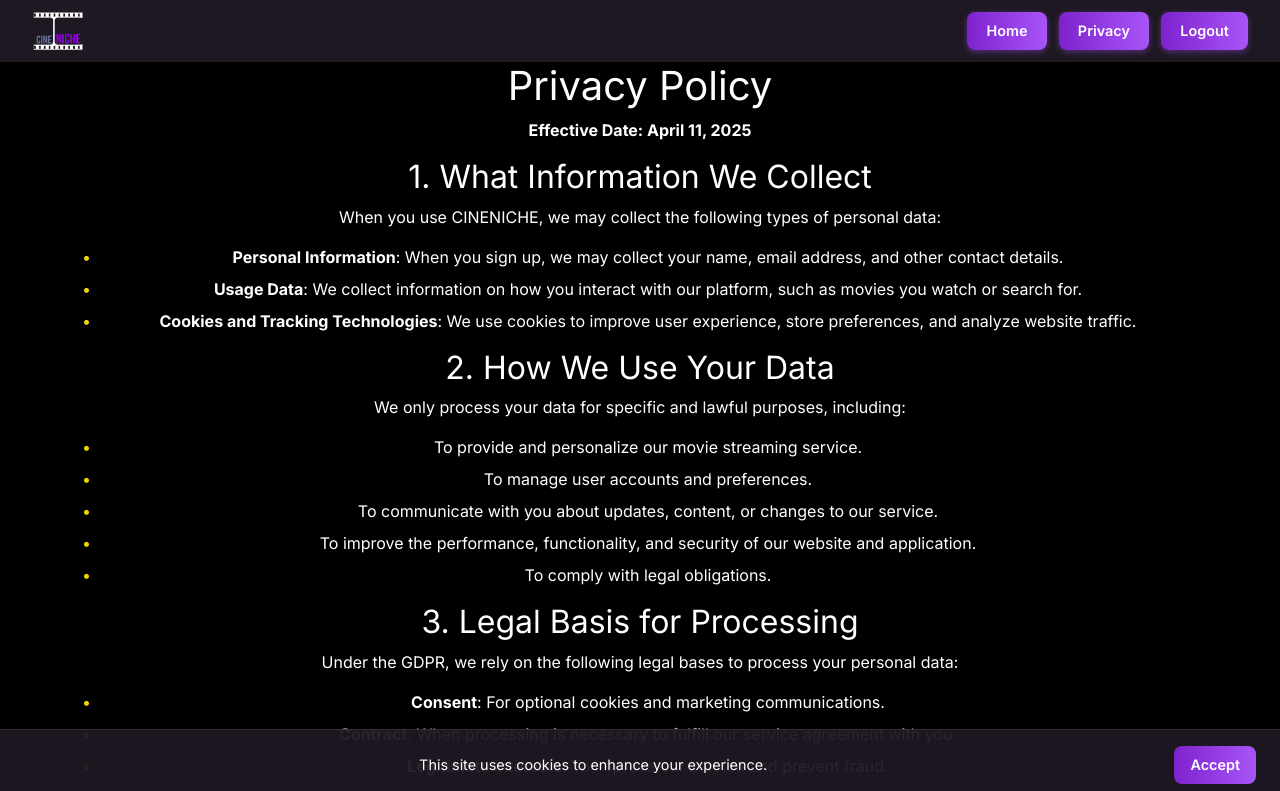
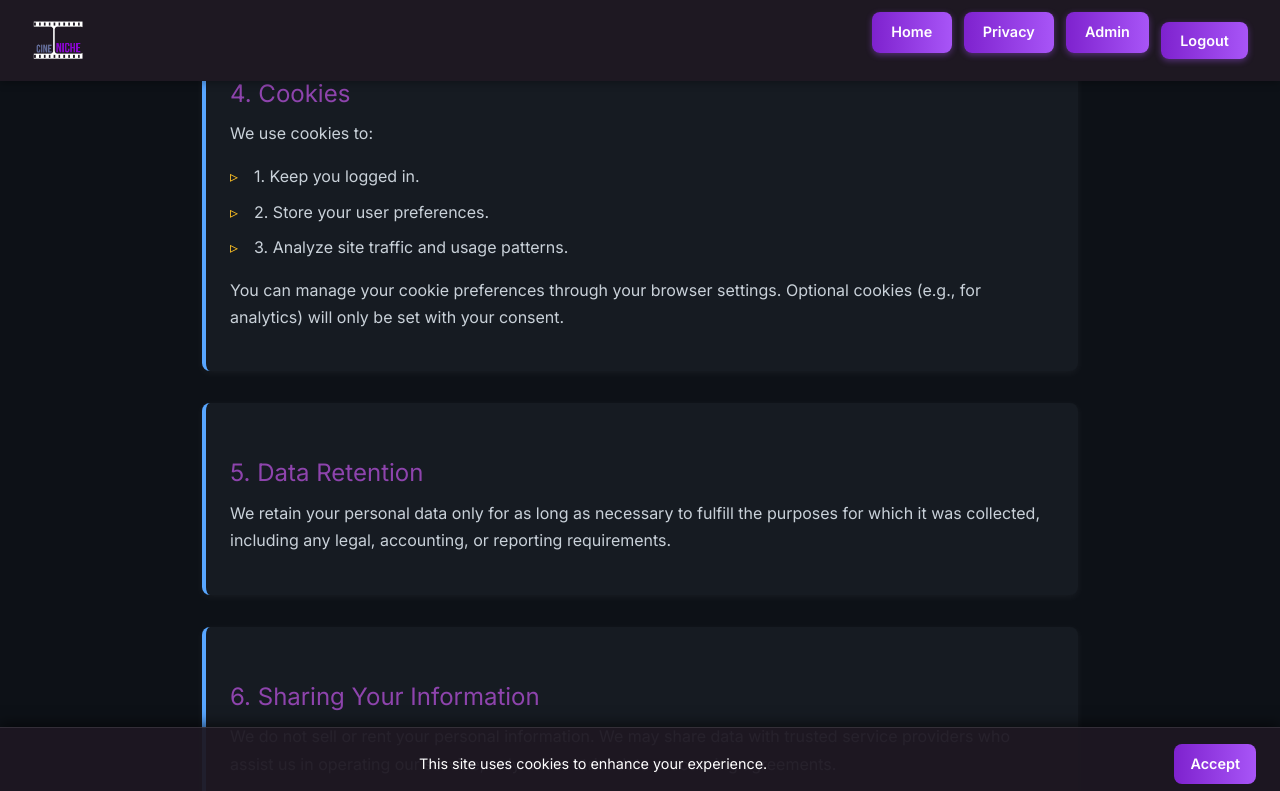
Before and after one commit to Blinde16/Intex2, a React (Vite) app in the folder frontend/: page /PrivacyPage in a window 1280 px wide. Shown: the top 791 px of the page. Built offline with nearby package versions, Linux system fonts and the light colour scheme.

Commit message:
css stuff

```diff
--- a/frontend/src/components/Header.tsx
+++ b/frontend/src/components/Header.tsx
@@ -15,9 +15,12 @@ function Header() {
           <Link to="/PrivacyPage">
             <button className="logout-button">Privacy</button>
           </Link>
-          <Logout>
-            <Link to="/">
-              <button className="logout-button"> Logout</button>
+          <Link to="/AdminPage">
+            <button className="logout-button">Admin</button>
+          </Link>
+        <Logout>
+          <Link to="/">
+            <button className="logout-button"> Logout</button>
             </Link>
           </Logout>
         </div>
--- /dev/null
+++ b/frontend/src/components/StickyFooter.tsx
@@ -0,0 +1,12 @@
+import { Link } from "react-router-dom";
+import './css/StickyFooter.css';
+
+const StickyFooter = () => {
+  return (
+    <div className="sticky-footer">
+      <p>&copy; 2025 CineNiche.All rights reserved.</p>
+    </div>
+  );
+};
+
+export default StickyFooter;
--- /dev/null
+++ b/frontend/src/components/css/StickyFooter.css
@@ -0,0 +1,14 @@
+.sticky-footer {
+  position: fixed;
+  bottom: 0;
+  left: 0;
+  width: 100%;
+  background-color: #0d1117;
+  color: #c9d1d9;
+  text-align: center;
+  padding: 0.75rem 1rem;
+  font-size: 0.85rem;
+  border-top: 1px solid #2d2d2d;
+  z-index: 999; /* make sure it stays above all content */
+  box-shadow: 0 -2px 6px rgba(0, 0, 0, 0.3);
+}
--- a/frontend/src/components/pagination.tsx
+++ b/frontend/src/components/pagination.tsx
@@ -15,40 +15,79 @@ const Pagination = ({
 }: PaginationProps) => {
   const safePageCount = Math.max(1, totalPages || 1);
 
+  const getPagesToShow = () => {
+    const pages: (number | string)[] = [];
+    const start = Math.max(2, currentPage - 2);
+    const end = Math.min(safePageCount - 1, currentPage + 2);
+
+    pages.push(1);
+    if (start > 2) pages.push("...");
+
+    for (let i = start; i <= end; i++) {
+      pages.push(i);
+    }
+
+    if (end < safePageCount - 1) pages.push("...");
+    if (safePageCount > 1) pages.push(safePageCount);
+
+    return pages;
+  };
+
   return (
     <div className="flex items-center justify-center mt-4 gap-2 flex-wrap">
+      {/* Previous (jump 5 pages back) */}
       <button
         disabled={currentPage === 1}
-        onClick={() => onPageChange(currentPage - 1)}
+        onClick={() => onPageChange(Math.max(1, currentPage - 5))}
+        className="px-2 py-1 border rounded"
       >
         Previous
       </button>
 
-      {Array.from({ length: safePageCount }).map((_, index) => (
-        <button
-          onClick={() => onPageChange(index + 1)}
-          disabled={currentPage === index + 1}
-        >
-          {index + 1}
-        </button>
-      ))}
+      {/* Page number buttons */}
+      {getPagesToShow().map((page, index) =>
+        page === "..." ? (
+          <span key={index} className="px-2 text-gray-500">
+            ...
+          </span>
+        ) : (
+          <button
+            key={page}
+            onClick={() => onPageChange(Number(page))}
+            disabled={currentPage === page}
+            className={`px-3 py-1 border rounded ${
+              currentPage === page
+                ? "bg-blue-500 text-white"
+                : "bg-white text-black"
+            }`}
+          >
+            {page}
+          </button>
+        )
+      )}
 
+      {/* Next (jump 5 pages forward) */}
       <button
         disabled={currentPage === safePageCount}
-        onClick={() => onPageChange(currentPage + 1)}
+        onClick={() =>
+          onPageChange(Math.min(safePageCount, currentPage + 5))
+        }
+        className="px-2 py-1 border rounded"
       >
         Next
       </button>
 
-      <label className="ml-4">
+      {/* Page size dropdown */}
+      <label className="ml-4 text-sm">
         Items per page:{" "}
         <select
           value={pageSize}
           onChange={(e) => {
             const newSize = Number(e.target.value);
             onPageSizeChange(newSize);
-            onPageChange(1); // reset to page 1 when page size changes
+            onPageChange(1); // Reset to page 1 when page size changes
           }}
+          className="ml-2 border rounded px-1 py-0.5"
         >
           <option value="100">100</option>
           <option value="250">250</option>
--- a/frontend/src/pages/AdminPage.tsx
+++ b/frontend/src/pages/AdminPage.tsx
@@ -6,6 +6,8 @@ import NewMovieForm from "../components/NewMovieForm";
 import EditMovieForm from "../components/EditMovieForm";
 import AuthorizeView from "../components/AuthorizeView";
 import Header from "../components/Header";
+import "./css/AdminPage.css";
+
 
 const AdminPage = () => {
   const [movies, setMovies] = useState<Movie[]>([]);
--- a/frontend/src/pages/MoviePage.tsx
+++ b/frontend/src/pages/MoviePage.tsx
@@ -6,6 +6,8 @@ import SearchBar from '../components/SearchBar';
 import { useState } from "react";
 import './css/MoviePage.css';
 import Adventure from '../components/HomeRecommender';
+import StickyFooter from '../components/StickyFooter';
+
 
 function MoviePage() {
   const [selectedContainers, setSelectedContainers] = useState<string[]>([]);
@@ -22,9 +24,10 @@ function MoviePage() {
 
   return (
     <AuthorizeView>
+      <div className="movie-page-wrapper">
         <Header />
         <Adventure />
-      <div className="movie-page">
+        <div className="movie-page-content">
           <div className="page-layout">
             <div className="filter-sidebar">
               <ContainerFilter
@@ -46,6 +49,8 @@ function MoviePage() {
             </div>
           </div>
         </div>
+        <StickyFooter /> {/* ✅ Always visible at the bottom of the screen */}
+      </div>
     </AuthorizeView>
   );
 }
--- a/frontend/src/pages/PrivacyPage.tsx
+++ b/frontend/src/pages/PrivacyPage.tsx
@@ -130,8 +130,11 @@ const PrivacyPolicy = () => {
             <li>Lodge a complaint with a data protection authority.</li>
           </ul>
           <p>
-            To exercise any of these rights, please contact us at{" "}
-            <strong>[insert contact email]</strong>.
+            To exercise any of these rights, please contact us at
+            Email:{" "}
+            <a href="mailto:Cineniche@rights.com" className="email-link">
+              Cineniche@rights.com
+            </a>
           </p>
         </section>
 
@@ -163,7 +166,10 @@ const PrivacyPolicy = () => {
             <strong>CINENICHE Data Protection Officer</strong>
           </p>
           <p>
-            Email: <strong>Cineniche@support.com</strong>
+            Email:{" "}
+            <a href="mailto:Cineniche@support.com" className="email-link">
+              Cineniche@support.com
+            </a>
           </p>
         </section>
       </div>
--- /dev/null
+++ b/frontend/src/pages/css/AdminPage.css
@@ -0,0 +1,96 @@
+.container {
+    max-width: 1200px;
+    margin: 0 auto;
+  }
+
+  h1 {
+    font-size: 2.2rem;
+    font-weight: 600;
+  }
+
+  button.btn {
+    transition: background-color 0.3s ease, transform 0.2s ease;
+  }
+
+  button.btn:hover {
+    transform: translateY(-2px);
+  }
+
+  .table th,
+  .table td {
+    vertical-align: middle;
+    text-align: center;
+  }
+
+  .table th {
+    background-color: #f8f9fa;
+  }
+
+  .alert {
+    font-size: 1rem;
+    margin-top: 1rem;
+  }
+
+  .btn-sm {
+    font-size: 0.875rem;
+    padding: 0.4rem 0.6rem;
+  }
+
+  button.btn-success {
+    background-color: #198754;
+    border-color: #198754;
+  }
+
+  button.btn-success:hover {
+    background-color: #157347;
+    border-color: #146c43;
+  }
+
+  button.btn-danger {
+    background-color: #dc3567;
+    border-color: #dc3545;
+  }
+
+  button.btn-danger:hover {
+    background-color: #bb2d3b;
+    border-color: #b02a37;
+  }
+
+  button.btn-primary {
+    background-color: #1e3963;
+    border-color: #0d6efd;
+  }
+
+  button.btn-primary:hover {
+    background-color: #0b5ed7;
+    border-color: #0a58ca;
+  }
+
+  /* Pagination Controls (if you're styling beyond Bootstrap) */
+  .pagination {
+    display: flex;
+    justify-content: center;
+    margin: 1.5rem 0;
+  }
+
+  .pagination .page-item {
+    margin: 0 0.25rem;
+  }
+
+  .pagination .page-link {
+    color: #0d6efd;
+    transition: background-color 0.2s ease;
+  }
+
+  .pagination .page-link:hover {
+    background-color: #e9ecef;
+  }
+
+  /* Form Styling */
+  form .form-control {
+    margin-bottom: 1rem;
+  }
+
+  form .form-group {
+    margin-bottom: 1rem;
+  }
--- a/frontend/src/pages/css/MoviePage.css
+++ b/frontend/src/pages/css/MoviePage.css
@@ -1,25 +1,36 @@
+/* Sticky footer layout setup */
+html, body {
+  height: 100%;
+  margin: 0;
+  padding: 0;
+}
+
+.movie-page-wrapper {
+  display: flex;
+  flex-direction: column;
+  min-height: 100vh;
+  background-color: #1E1822; /* match your theme */
+}
+
+.movie-page-content {
+  flex: 1;
+}
+
+/* Existing styling placeholders (if not already defined in your CSS) */
 .movie-page {
-  background-color: #1E1822;
-  min-height: 100vh;
-  padding: 20px;
-  color: white;
+  padding: 1rem;
 }
 
 .page-layout {
   display: flex;
-  gap: 40px;
-  align-items: flex-start;
+  gap: 1.5rem;
+  padding: 1rem;
 }
 
 .filter-sidebar {
   width: 250px;
-  position: sticky;
-  top: 20px;
-  align-self: flex-start;
 }
 
 .movie-list-area {
   flex: 1;
-  overflow-y: auto;
-  padding-bottom: 40px;
 }
--- a/frontend/src/pages/css/PrivacyPolicy.css
+++ b/frontend/src/pages/css/PrivacyPolicy.css
@@ -1,46 +1,100 @@
-/* General page styling */
+/* Layout and Typography */
 body {
-  color: white;
-  background-color: black;
-  font-family: Arial, sans-serif;
+  background-color: #0d1117; /* Deep dark background */
+  color: #f0f6fc; /* Light text for contrast */
+  font-family: "Segoe UI", Tahoma, Geneva, Verdana, sans-serif;
   margin: 0;
+  padding: 2rem;
+  line-height: 1.7;
 }
 
-/* Ensure text elements are white */
-h1,
-h2,
-h3,
+/* Container around content */
+.container {
+  max-width: 900px;
+  margin: 0 auto;
+  text-align: left;
+}
+
+/* Headings */
+h1 {
+  font-size: 2.5rem;
+  margin-bottom: 1rem;
+  font-weight: bold;
+  color: #8e44ad; /* Accent blue */
+}
+
+h2 {
+  font-size: 1.5rem;
+  margin-top: 2rem;
+  margin-bottom: 0.75rem;
+  color: #8e44ad; /* Softer blue */
+}
+
+/* Paragraphs and Links */
 p,
 a {
-  color: white;
+  color: #c9d1d9;
+  font-size: 1rem;
+  margin-bottom: 1rem;
 }
 
-/* Box style for each section */
-.section-box {
-  background-color: #1e1e1e; /* Dark gray box */
-  padding: 1.5rem;
-  border: 1px solid #444;
-  border-radius: 8px;
-  margin-bottom: 1.5rem;
-  box-shadow: 0 2px 6px rgba(0, 0, 0, 0.5);
+a {
+  text-decoration: underline;
+  color: #58a6ff;
 }
 
-/* Remove bullet points from lists */
+a:hover {
+  color: #1f6feb;
+}
+
+/* Highlighted text */
+strong {
+  color: #fbbf24; /* Amber/gold for emphasis */
+}
+
+/* Section Styling */
+section {
+  background-color: #161b22;
+  border-left: 4px solid #58a6ff;
+  padding: 1.5rem;
+  margin-bottom: 2rem;
+  border-radius: 8px;
+  box-shadow: 0 2px 8px rgba(255, 255, 255, 0.05);
+}
+
+/* Lists */
 ul {
   list-style: none;
   padding-left: 0;
+  margin-bottom: 1rem;
 }
 
-/* Optional: Style the list items */
 li {
+  position: relative;
+  padding-left: 1.5rem;
   margin-bottom: 0.5rem;
-  padding-left: 1rem;
-  position: relative;
+  color: #c9d1d9;
 }
 
 li::before {
-  content: "•"; /* Optional: Add a custom bullet (or skip this to remove bullets entirely) */
-  color: #f1d600;
+  content: "▹";
   position: absolute;
   left: 0;
+  color: #fbbf24;
+  font-size: 1rem;
 }
+
+/* Responsive Tweaks */
+@media (max-width: 768px) {
+  body {
+    padding: 1rem;
+  }
+
+  h1 {
+    font-size: 2rem;
+  }
+
+  h2 {
+    font-size: 1.3rem;
+  }
+}
```
Lines whose indentation alone changed are shown as unchanged.
